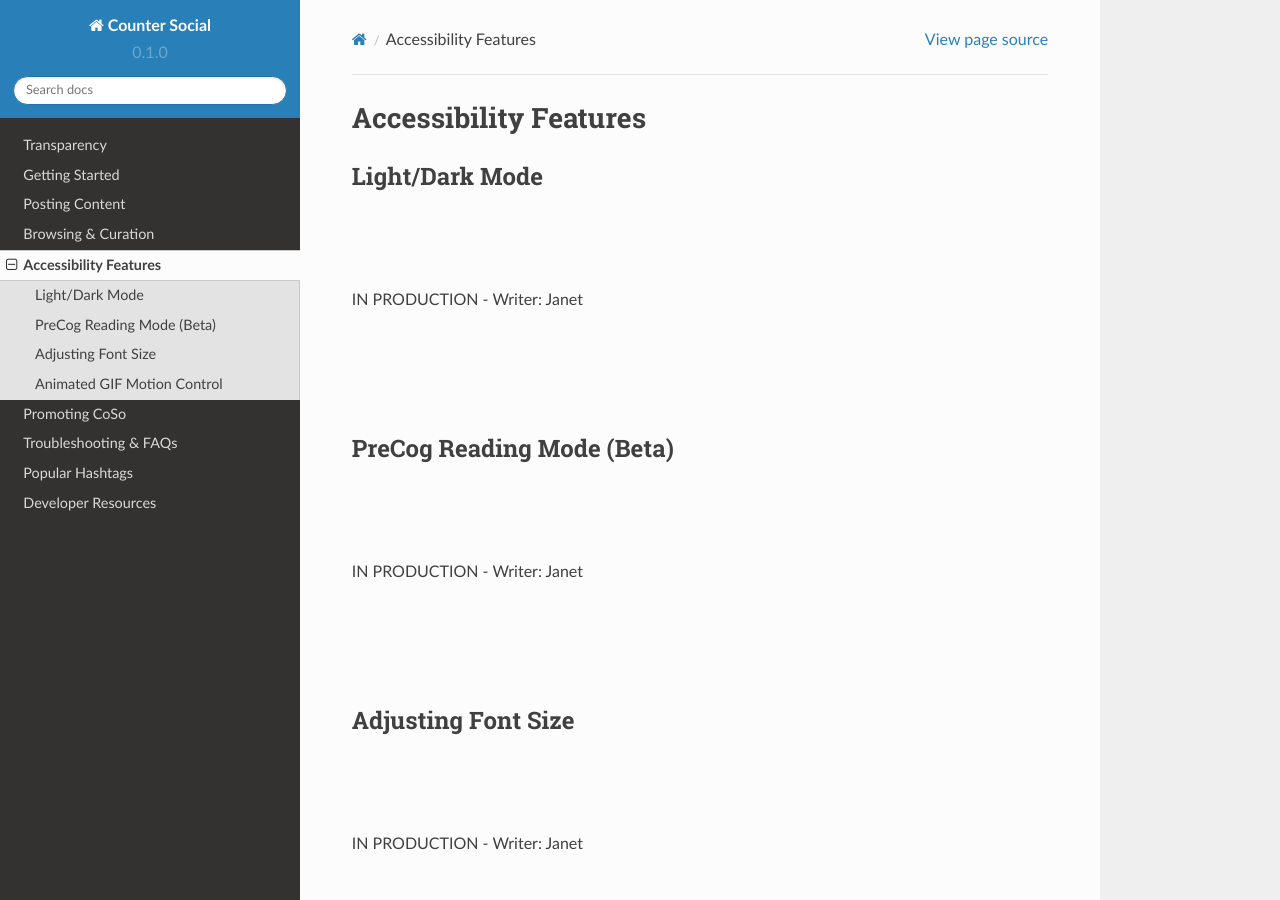
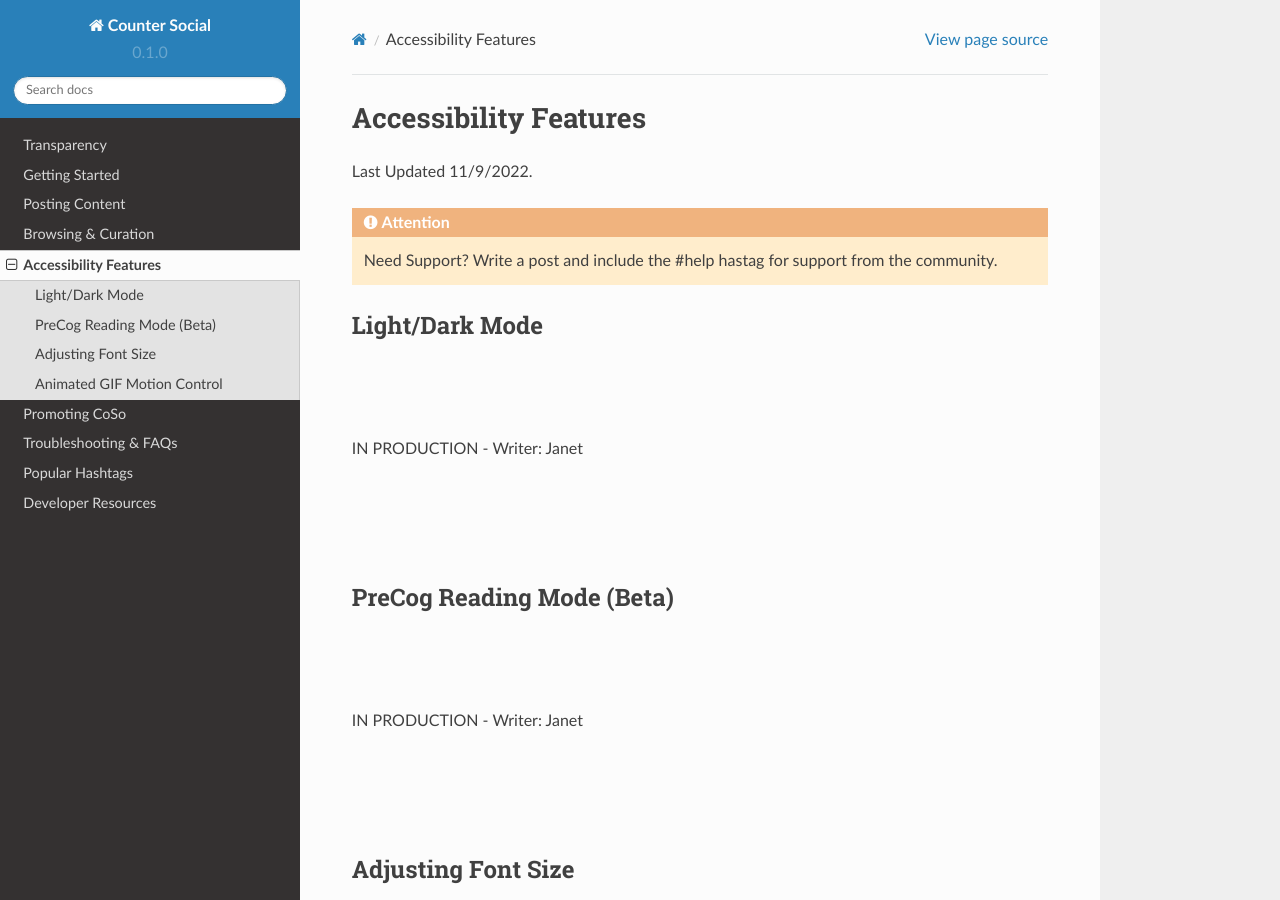
Before and after one commit to itskel/userguide, a Sphinx documentation site: the page built from docs/source/accessibility.rst, in a window 1280 px wide and 900 px high. Built offline with Sphinx 7.4.7 and the Read the Docs theme 2.0.0, drawn with Linux system fonts in a browser that asks for light colours; pages that are not in the unit, such as notebooks, are missing from menus.

Commit message:
Update accessibility.rst

```diff
--- a/docs/source/accessibility.rst
+++ b/docs/source/accessibility.rst
@@ -1,5 +1,11 @@
 Accessibility Features
 =====
+
+Last Updated 11/9/2022.
+
+.. attention:: Need Support? Write a post and include the #help hastag for support from the community.
+
+
 
 Light/Dark Mode
 ------------
```
